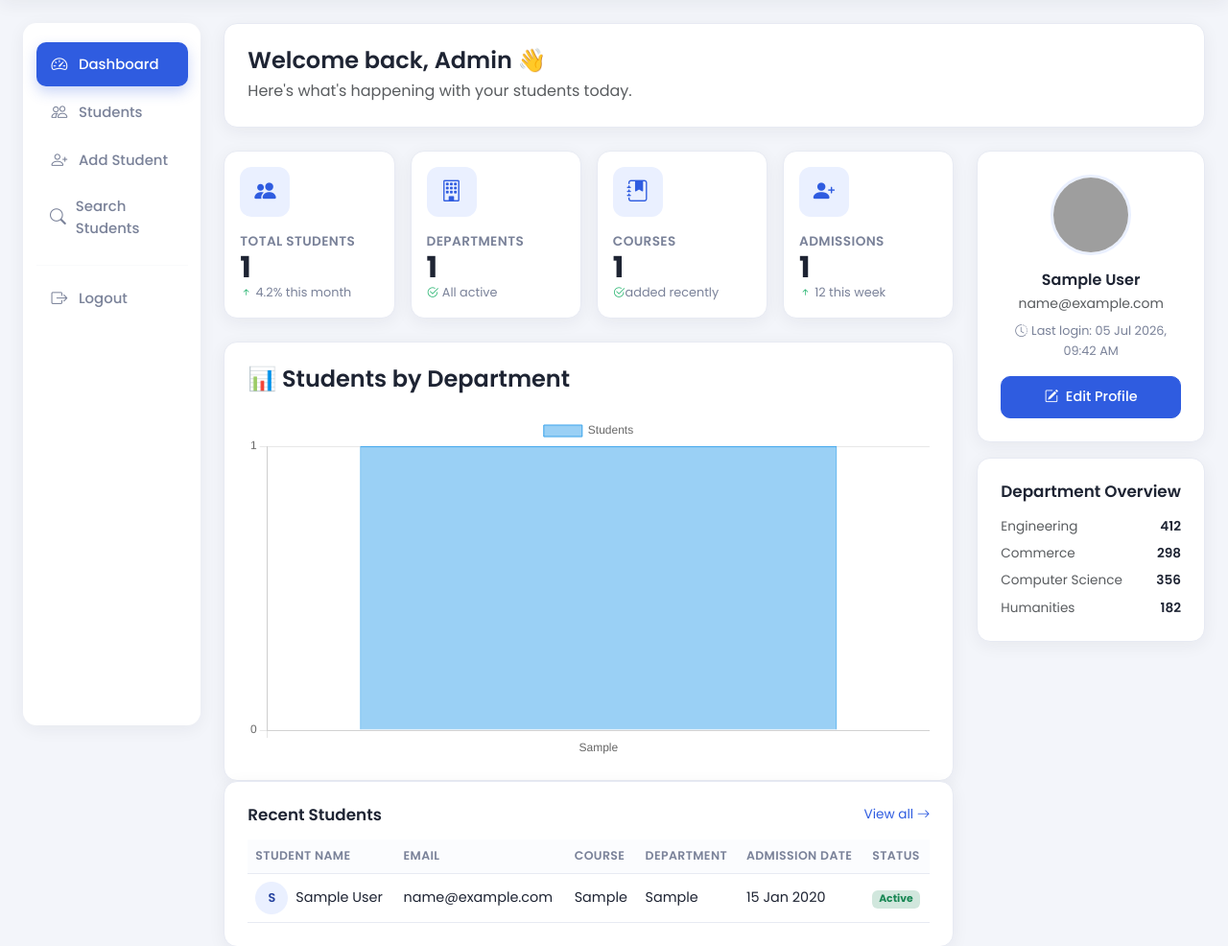
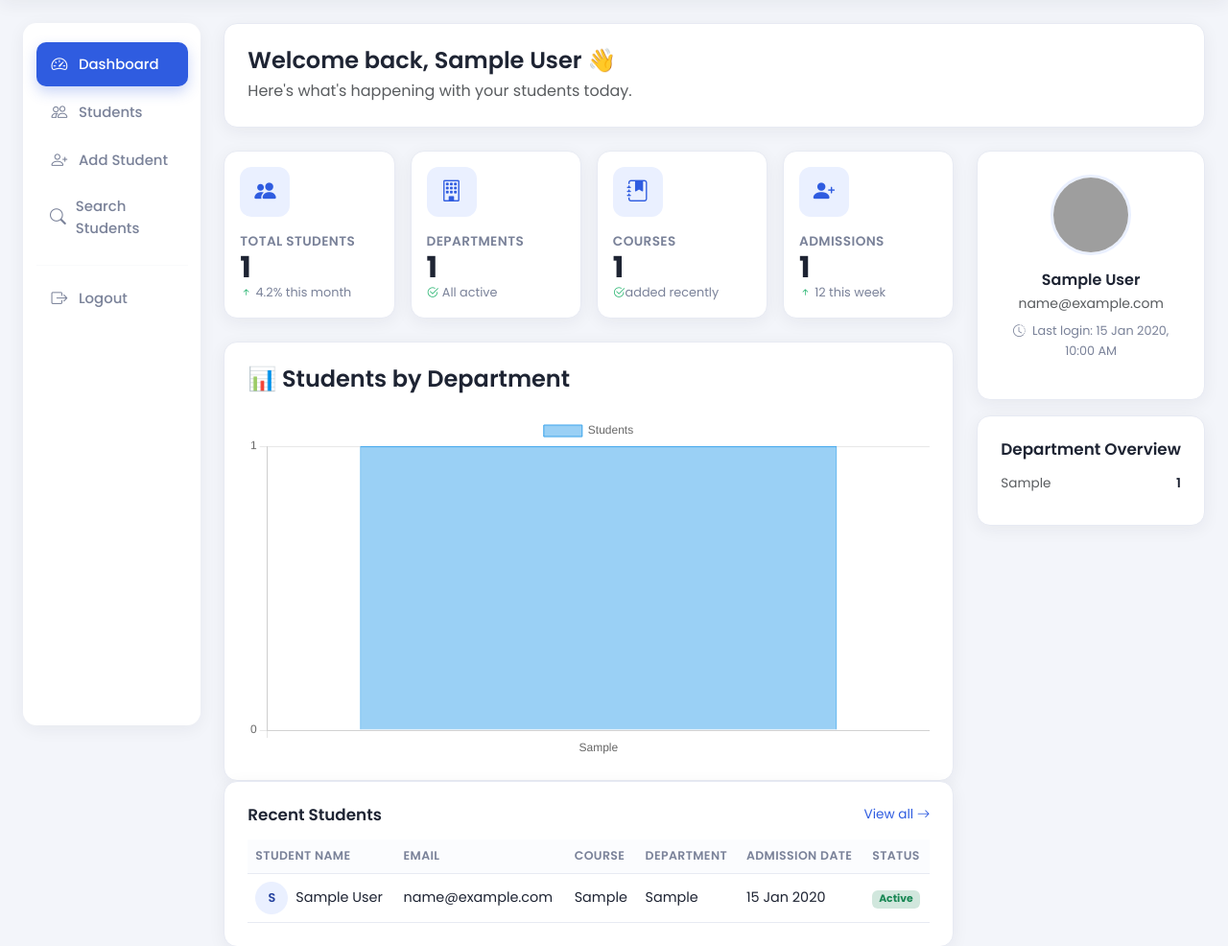
Before and after one commit to Solanki777/Anantra, a Django app: page /dashboard/ in a window 1280 px wide. Shown: the part 73-1059 px from the top of the page at 96% size. Run offline with Django 5.2, Linux system fonts and the light colour scheme; a user stored in the database is signed in; tables that the repository leaves empty hold one stand-in row (values such as "Sample post"); grey boxes are pictures that could not be loaded.

Commit message:
profile and dashboard fixing

```diff
--- a/students/templates/students/dashboard.html
+++ b/students/templates/students/dashboard.html
@@ -9,7 +9,15 @@ EduTrack{% endblock %}
 <!-- ============================================================ -->
 <section class="mb-4">
   <div class="et-card p-3 p-lg-4">
-    <h4 class="mb-1">Welcome back, Admin 👋</h4>
+    <h4 class="mb-1">
+    Welcome back,
+        {% if request.user.get_full_name %}
+            {{ request.user.get_full_name }}
+        {% else %}
+            {{ request.user.username }}
+        {% endif %}
+        👋
+    </h4>
     <p class="text-muted mb-0">
       Here's what's happening with your students today.
     </p>
@@ -202,23 +210,30 @@ EduTrack{% endblock %}
     <section class="mb-3">
       <div class="et-card p-4 text-center">
         <img
-          src="https://ui-avatars.com/api/?name={{ request.user.get_full_name|default:'Admin User' }}&background=2F5CE0&color=fff&size=128"
-          class="profile-avatar mb-3"
-          alt="{{ request.user.get_full_name|default:'Admin User' }} profile avatar"
+            src="https://ui-avatars.com/api/?name={% if request.user.get_full_name %}{{ request.user.get_full_name }}{% else %}{{ request.user.username }}{% endif %}&background=2F5CE0&color=fff&size=128"
+            class="profile-avatar mb-3"
+            alt="{{ request.user.username }} profile avatar"
         />
         <h6 class="mb-1">
-          {{ request.user.get_full_name|default:"Admin User" }}
+            {% if request.user.get_full_name %}
+                {{ request.user.get_full_name }}
+            {% else %}
+                {{ request.user.username }}
+            {% endif %}
         </h6>
         <p class="text-muted mb-2 small">
           {{ request.user.email|default:"admin@edutrack.com" }}
         </p>
         <p class="mb-3 et-last-login">
-          <i class="bi bi-clock-history me-1"></i>Last login: 05 Jul 2026, 09:42
-          AM
-        </p>
-        <a href="#" class="btn btn-primary btn-sm w-100 quick-action-btn">
-          <i class="bi bi-pencil-square me-1"></i> Edit Profile
-        </a>
+          <i class="bi bi-clock-history me-1"></i>
+          Last login:
+          {% if request.user.last_login %}
+              {{ request.user.last_login|date:"d M Y, h:i A" }}
+          {% else %}
+              Never
+          {% endif %}
+      </p>
+
       </div>
     </section>
 
@@ -229,22 +244,14 @@ EduTrack{% endblock %}
       <div class="et-card p-4">
         <h6 class="et-section-title mb-3">Department Overview</h6>
         <ul class="list-unstyled mb-0 et-dept-list">
-          <li class="d-flex justify-content-between mb-2">
-            <span class="text-muted">Engineering</span>
-            <span class="fw-semibold">412</span>
-          </li>
-          <li class="d-flex justify-content-between mb-2">
-            <span class="text-muted">Commerce</span>
-            <span class="fw-semibold">298</span>
-          </li>
-          <li class="d-flex justify-content-between mb-2">
-            <span class="text-muted">Computer Science</span>
-            <span class="fw-semibold">356</span>
-          </li>
-          <li class="d-flex justify-content-between">
-            <span class="text-muted">Humanities</span>
-            <span class="fw-semibold">182</span>
-          </li>
+            {% for dept in department_data %}
+            <li class="d-flex justify-content-between mb-2">
+                <span class="text-muted">{{ dept.department }}</span>
+                <span class="fw-semibold">{{ dept.total }}</span>
+            </li>
+            {% empty %}
+            <li class="text-muted">No departments found.</li>
+            {% endfor %}
         </ul>
       </div>
     </section>
--- a/students/views.py
+++ b/students/views.py
@@ -53,6 +53,7 @@ def dashboard(request):
         "recent_student" : recent_student ,
         "department_labels" :json.dumps(department_labels),
         "department_counts":json.dumps(department_counts),
+        "department_data": department_data,
 
 
     }
--- a/templates/base.html
+++ b/templates/base.html
@@ -78,22 +78,7 @@
                                 {{ request.user.get_full_name|default:"Admin User" }}
                             </span>
                         </a>
-                        <ul class="dropdown-menu dropdown-menu-end shadow-sm">
-                            <li>
-                                <a class="dropdown-item" href="#">
-                                    <i class="bi bi-person me-2"></i>Profile
-                                </a>
-                            </li>
-                            <li>
-                                <a class="dropdown-item" href="#">
-                                    <i class="bi bi-gear me-2"></i>Settings
-                                </a>
-                            </li>
-                            <li><hr class="dropdown-divider"></li>
-                            <li>
-                                <a class="dropdown-item text-danger" href="#">
-                                    <i class="bi bi-box-arrow-right me-2"></i>Logout
-                                </a>
+
                             </li>
                         </ul>
                     </li>
```
